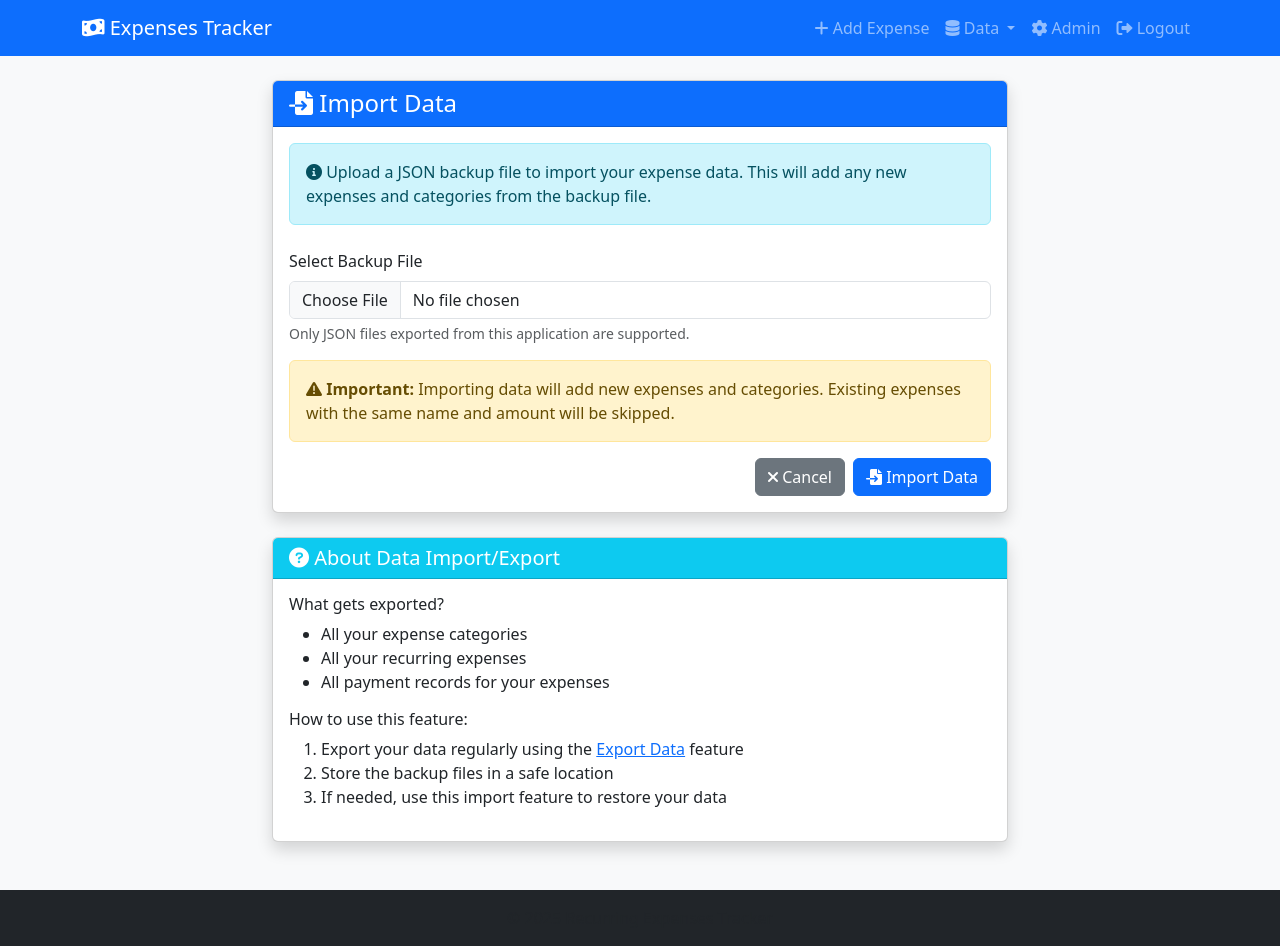
After one commit to semanticdata/django-expenses, a Django app: page /expenses/import/ in a window 1280 px wide. The commit adds this page. Run offline with Django 5.2, Linux system fonts and the light colour scheme; the visitor is signed in with stand-in values (Sample User, id 1).

Commit message:
add import and export functionality

```diff
--- a/expenses/templates/expenses/base.html
+++ b/expenses/templates/expenses/base.html
@@ -23,6 +23,23 @@
                             <a class="nav-link" href="{% url 'admin:expenses_recurringexpense_add' %}">
                                 <i class="fas fa-plus"></i> Add Expense
                             </a>
+                        </li>
+                        <li class="nav-item dropdown">
+                            <a class="nav-link dropdown-toggle" href="#" id="dataDropdown" role="button" data-bs-toggle="dropdown" aria-expanded="false">
+                                <i class="fas fa-database"></i> Data
+                            </a>
+                            <ul class="dropdown-menu" aria-labelledby="dataDropdown">
+                                <li>
+                                    <a class="dropdown-item" href="{% url 'expenses:export_data' %}">
+                                        <i class="fas fa-file-export"></i> Export Data
+                                    </a>
+                                </li>
+                                <li>
+                                    <a class="dropdown-item" href="{% url 'expenses:import_data' %}">
+                                        <i class="fas fa-file-import"></i> Import Data
+                                    </a>
+                                </li>
+                            </ul>
                         </li>
                         <li class="nav-item">
                             <a class="nav-link" href="{% url 'admin:index' %}">
--- /dev/null
+++ b/expenses/templates/expenses/import.html
@@ -0,0 +1,63 @@
+{% extends 'expenses/base.html' %}
+
+{% block title %}Import Data - Recurring Expenses Tracker{% endblock %}
+
+{% block content %}
+<div class="row justify-content-center">
+    <div class="col-md-8">
+        <div class="card shadow">
+            <div class="card-header bg-primary text-white">
+                <h4 class="mb-0"><i class="fas fa-file-import"></i> Import Data</h4>
+            </div>
+            <div class="card-body">
+                <div class="alert alert-info">
+                    <i class="fas fa-info-circle"></i> Upload a JSON backup file to import your expense data. This will add any new expenses and categories from the backup file.
+                </div>
+
+                <form method="post" enctype="multipart/form-data" class="mt-4">
+                    {% csrf_token %}
+                    <div class="mb-3">
+                        <label for="import_file" class="form-label">Select Backup File</label>
+                        <input type="file" class="form-control" id="import_file" name="import_file" accept=".json" required>
+                        <div class="form-text">Only JSON files exported from this application are supported.</div>
+                    </div>
+
+                    <div class="alert alert-warning">
+                        <i class="fas fa-exclamation-triangle"></i> <strong>Important:</strong> Importing data will add new expenses and categories. Existing expenses with the same name and amount will be skipped.
+                    </div>
+
+                    <div class="d-grid gap-2 d-md-flex justify-content-md-end">
+                        <a href="{% url 'expenses:home' %}" class="btn btn-secondary">
+                            <i class="fas fa-times"></i> Cancel
+                        </a>
+                        <button type="submit" class="btn btn-primary">
+                            <i class="fas fa-file-import"></i> Import Data
+                        </button>
+                    </div>
+                </form>
+            </div>
+        </div>
+
+        <div class="card shadow mt-4">
+            <div class="card-header bg-info text-white">
+                <h5 class="mb-0"><i class="fas fa-question-circle"></i> About Data Import/Export</h5>
+            </div>
+            <div class="card-body">
+                <h6>What gets exported?</h6>
+                <ul>
+                    <li>All your expense categories</li>
+                    <li>All your recurring expenses</li>
+                    <li>All payment records for your expenses</li>
+                </ul>
+
+                <h6>How to use this feature:</h6>
+                <ol>
+                    <li>Export your data regularly using the <a href="{% url 'expenses:export_data' %}" class="link-primary">Export Data</a> feature</li>
+                    <li>Store the backup files in a safe location</li>
+                    <li>If needed, use this import feature to restore your data</li>
+                </ol>
+            </div>
+        </div>
+    </div>
+</div>
+{% endblock %}
--- a/expenses/urls.py
+++ b/expenses/urls.py
@@ -5,4 +5,6 @@ app_name = 'expenses'
 
 urlpatterns = [
     path('', views.home, name='home'),
+    path('export/', views.export_data, name='export_data'),
+    path('import/', views.import_data, name='import_data'),
 ]
--- a/expenses/views.py
+++ b/expenses/views.py
@@ -1,10 +1,18 @@
-from django.shortcuts import render
+from django.shortcuts import render, redirect
 from django.contrib.auth.decorators import login_required
 from django.db.models import Sum
 from django.utils import timezone
 from datetime import timedelta, date
 from dateutil.relativedelta import relativedelta
 from .models import RecurringExpense, Category, ExpensePayment
+import json
+from django.http import HttpResponse, JsonResponse
+from django.core.serializers.json import DjangoJSONEncoder
+from django.contrib import messages
+import datetime
+import io
+from django.core.exceptions import ValidationError
+from django.db import transaction
 
 # Create your views here.
 
@@ -112,3 +120,149 @@ def calculate_next_recurrence(expense):
 
     # Default fallback
     return current_due
+
+@login_required
+def export_data(request):
+    """Export user data as JSON for backup purposes"""
+    # Get user's categories
+    categories = []
+    for category in Category.objects.all():
+        # Check if the category is used by any of the user's expenses
+        if RecurringExpense.objects.filter(user=request.user, category=category).exists():
+            categories.append({
+                'id': category.id,
+                'name': category.name,
+                'description': category.description
+            })
+
+    # Get user's recurring expenses
+    expenses = []
+    for expense in RecurringExpense.objects.filter(user=request.user):
+        expense_data = {
+            'name': expense.name,
+            'amount': str(expense.amount),  # Convert Decimal to string for JSON serialization
+            'category_id': expense.category.id if expense.category else None,
+            'category_name': expense.category.name if expense.category else None,
+            'frequency': expense.frequency,
+            'due_date': expense.due_date.isoformat(),
+            'description': expense.description,
+            'is_active': expense.is_active,
+            'payments': []
+        }
+
+        # Get payments for this expense
+        for payment in ExpensePayment.objects.filter(recurring_expense=expense):
+            expense_data['payments'].append({
+                'payment_date': payment.payment_date.isoformat(),
+                'amount_paid': str(payment.amount_paid),
+                'notes': payment.notes
+            })
+
+        expenses.append(expense_data)
+
+    # Create the complete data structure
+    data = {
+        'export_date': timezone.now().isoformat(),
+        'username': request.user.username,
+        'categories': categories,
+        'expenses': expenses
+    }
+
+    # Create the response with the JSON data
+    response = HttpResponse(json.dumps(data, indent=4), content_type='application/json')
+    response['Content-Disposition'] = f'attachment; filename="expenses_backup_{timezone.now().strftime("%Y%m%d_%H%M%S")}.json"'
+
+    return response
+
+@login_required
+def import_data(request):
+    """Import user data from a JSON file"""
+    if request.method == 'POST' and request.FILES.get('import_file'):
+        try:
+            import_file = request.FILES['import_file']
+
+            # Read and parse the JSON data
+            file_content = import_file.read().decode('utf-8')
+            data = json.loads(file_content)
+
+            # Validate the data structure
+            if not all(key in data for key in ['categories', 'expenses']):
+                messages.error(request, "Invalid backup file format. Missing required data.")
+                return redirect('expenses:home')
+
+            # Use a transaction to ensure all-or-nothing import
+            with transaction.atomic():
+                # Process categories
+                category_mapping = {}  # Maps original category IDs to new ones
+
+                for category_data in data['categories']:
+                    # Check if category already exists by name
+                    category, created = Category.objects.get_or_create(
+                        name=category_data['name'],
+                        defaults={'description': category_data.get('description', '')}
+                    )
+
+                    # Store the mapping from original ID to the actual category object
+                    category_mapping[category_data['id']] = category
+
+                # Process expenses
+                for expense_data in data['expenses']:
+                    # Get or create the category if it exists in the mapping
+                    category = None
+                    if expense_data.get('category_id') and expense_data['category_id'] in category_mapping:
+                        category = category_mapping[expense_data['category_id']]
+                    elif expense_data.get('category_name'):
+                        # Try to find by name if ID mapping failed
+                        try:
+                            category = Category.objects.get(name=expense_data['category_name'])
+                        except Category.DoesNotExist:
+                            # Create a new category if it doesn't exist
+                            category = Category.objects.create(
+                                name=expense_data['category_name'],
+                                description=''
+                            )
+
+                    # Check if a similar expense already exists
+                    existing_expense = RecurringExpense.objects.filter(
+                        user=request.user,
+                        name=expense_data['name'],
+                        amount=expense_data['amount']
+                    ).first()
+
+                    if existing_expense:
+                        # Skip this expense as it already exists
+                        continue
+
+                    # Create the expense
+                    expense = RecurringExpense.objects.create(
+                        user=request.user,
+                        name=expense_data['name'],
+                        amount=expense_data['amount'],
+                        category=category,
+                        frequency=expense_data['frequency'],
+                        due_date=datetime.date.fromisoformat(expense_data['due_date']),
+                        description=expense_data.get('description', ''),
+                        is_active=expense_data.get('is_active', True)
+                    )
+
+                    # Process payments for this expense
+                    for payment_data in expense_data.get('payments', []):
+                        ExpensePayment.objects.create(
+                            recurring_expense=expense,
+                            payment_date=datetime.date.fromisoformat(payment_data['payment_date']),
+                            amount_paid=payment_data['amount_paid'],
+                            notes=payment_data.get('notes', '')
+                        )
+
+            messages.success(request, "Data imported successfully!")
+        except json.JSONDecodeError:
+            messages.error(request, "Invalid JSON file. Please upload a valid backup file.")
+        except ValidationError as e:
+            messages.error(request, f"Validation error: {str(e)}")
+        except Exception as e:
+            messages.error(request, f"Error importing data: {str(e)}")
+
+        return redirect('expenses:home')
+
+    # If GET request or no file uploaded, show the import form
+    return render(request, 'expenses/import.html')
--- a/recurringtracker/settings.py
+++ b/recurringtracker/settings.py
@@ -26,6 +26,8 @@ SECRET_KEY = 'django-insecure-ut0w&zmwp7e7l#@btpd66&65azliq=@m2iqbf(m4f91@+fo$b9
 DEBUG = True
 
 ALLOWED_HOSTS = [
+    'localhost',
+    '127.0.0.1',
     'semanticdata.pythonanywhere.com'
 ]
 
```
Also changed, not shown: expenses/tests.py (+144 -0 lines).
